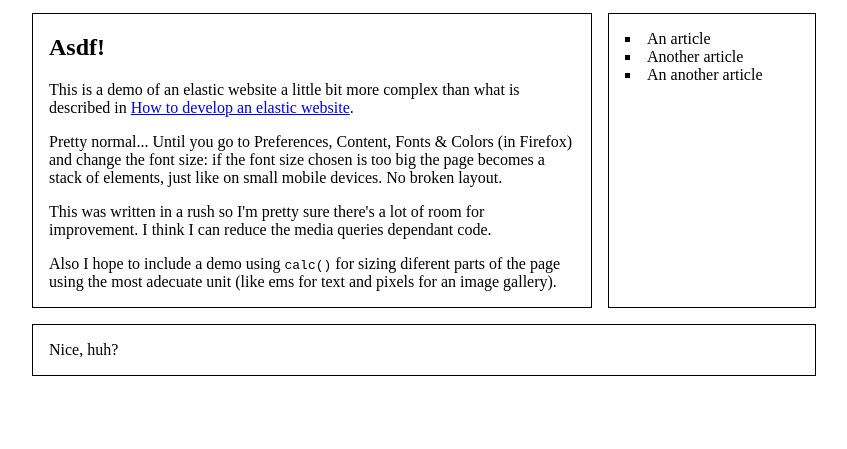
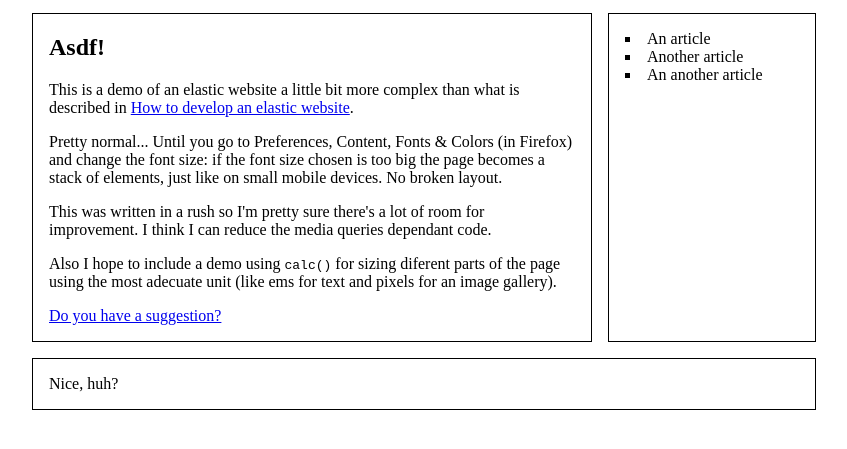
Before and after one commit to taecilla/elastic-website-demo, a plain HTML site: page index.html in a window 1280 px wide. Shown: the part 135-584 px from the top of the page, without its empty margins (216-1063 px from the left). Drawn offline with Linux system fonts and the light colour scheme.

Commit message:
Add link to repository

```diff
--- a/index.html
+++ b/index.html
@@ -18,6 +18,7 @@
 				<p>Pretty normal... Until you go to Preferences, Content, Fonts &amp; Colors (in Firefox) and change the font size: if the font size chosen is too big the page becomes a stack of elements, just like on small mobile devices. No broken layout.</p>
 				<p>This was written in a rush so I'm pretty sure there's a lot of room for improvement. I think I can reduce the media queries dependant code.</p>
 				<p>Also I hope to include a demo using <code>calc()</code> for sizing diferent parts of the page using the most adecuate unit (like ems for text and pixels for an image gallery).</p>
+				<p><a href="https://github.com/taecilla/elastic-website-demo">Do you have a suggestion?</a></p>
 			</article>
 			<nav class="c_sidebar">
 				<ul class="c_menu">
```
